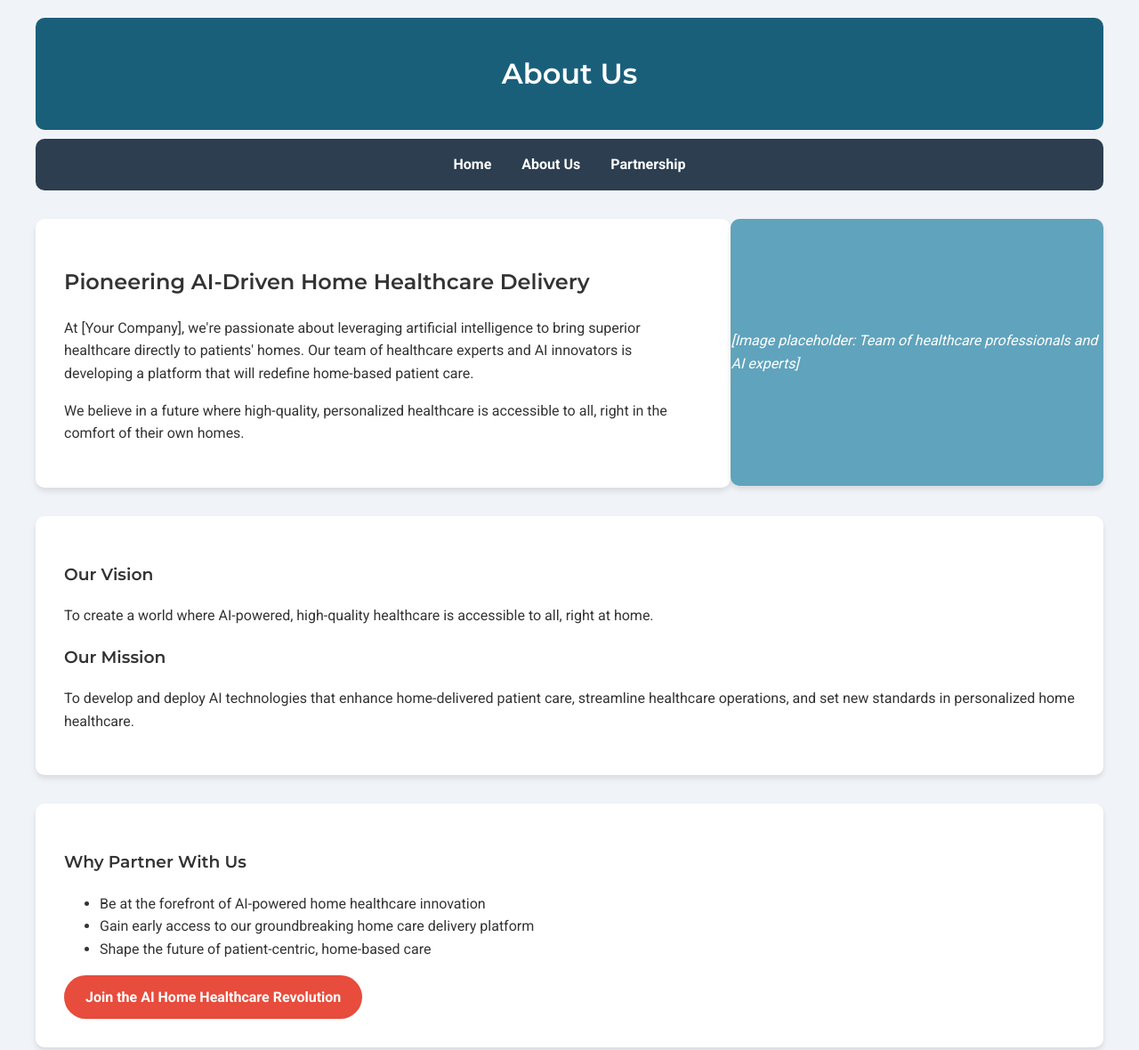
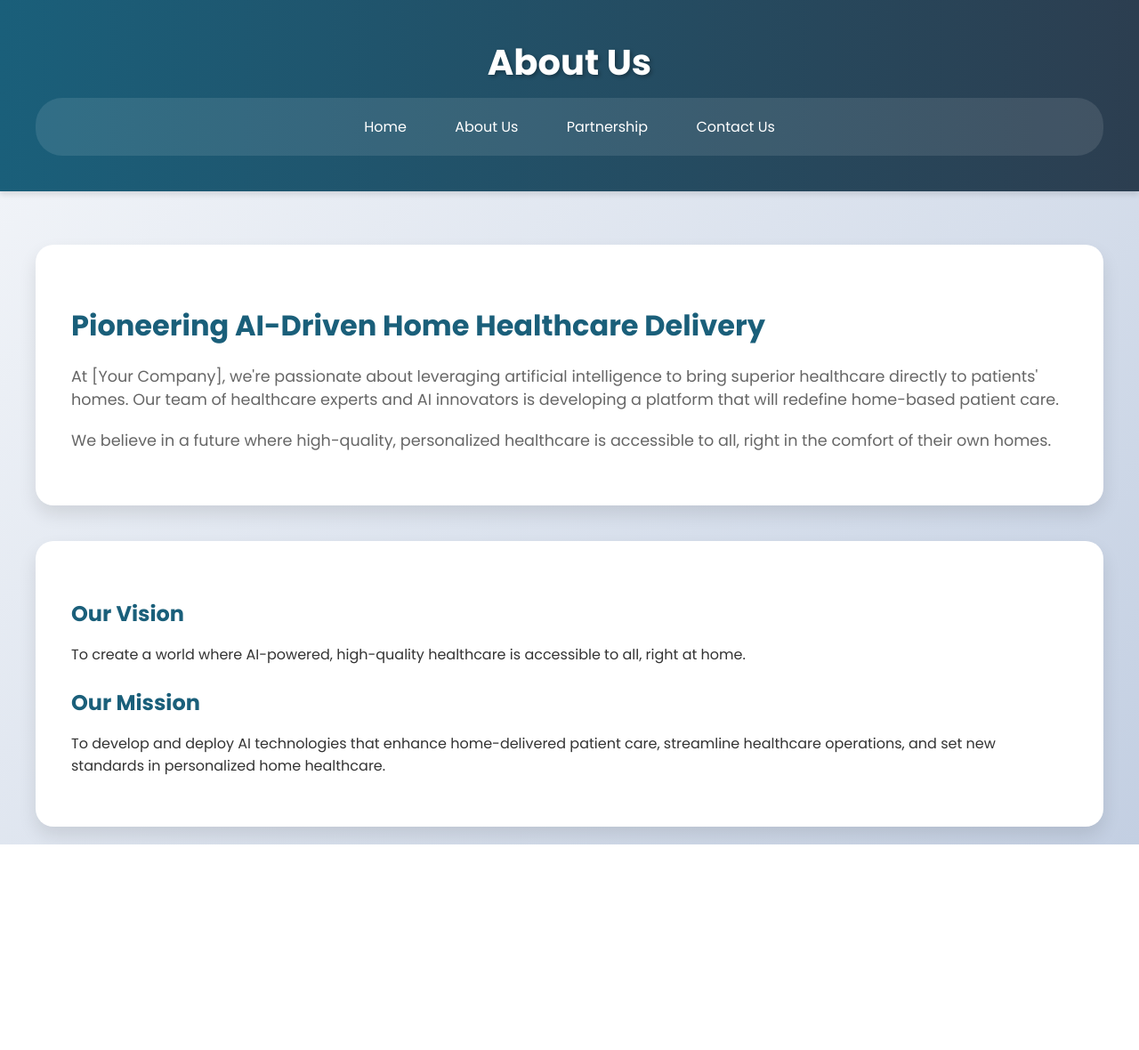
Before and after one commit to medapplication/medapplication, a plain HTML site: page about.html in a window 1280 px wide. Shown: the top 1180 px of the page at 89% size. After the commit the page ends 949 px from the top, so only its background shows below. Drawn offline with Linux system fonts and the light colour scheme.

Commit message:
Update about.html

```diff
--- a/about.html
+++ b/about.html
@@ -4,109 +4,100 @@
     <meta charset="UTF-8">
     <meta name="viewport" content="width=device-width, initial-scale=1.0">
     <title>About Us - AI-Powered Home Healthcare</title>
-    <link href="https://fonts.googleapis.com/css2?family=Roboto:wght@300;400;700&family=Montserrat:wght@600&display=swap" rel="stylesheet">
+    <link href="https://fonts.googleapis.com/css2?family=Poppins:wght@300;400;600;700&display=swap" rel="stylesheet">
     <style>
-        body {
-            font-family: 'Roboto', sans-serif;
-            line-height: 1.6;
+        body, html {
+            margin: 0;
+            padding: 0;
+            font-family: 'Poppins', sans-serif;
+            background: linear-gradient(135deg, #f5f7fa 0%, #c3cfe2 100%);
             color: #333;
+            min-height: 100vh;
+        }
+        .container {
             max-width: 1200px;
             margin: 0 auto;
             padding: 20px;
-            background-color: #f0f4f8;
         }
         header {
-            background-color: #1a5f7a;
+            background: linear-gradient(90deg, #1a5f7a, #2c3e50);
             color: white;
+            padding: 20px 0;
+            box-shadow: 0 4px 6px rgba(0,0,0,0.1);
+        }
+        h1 {
+            margin: 0;
+            font-size: 2.5em;
             text-align: center;
-            padding: 1rem;
-            border-radius: 10px;
+            text-shadow: 2px 2px 4px rgba(0,0,0,0.3);
         }
         nav {
-            background-color: #2c3e50;
-            padding: 1rem;
+            background-color: rgba(255,255,255,0.1);
+            padding: 10px 0;
+            margin-top: 10px;
+            border-radius: 30px;
             text-align: center;
-            border-radius: 10px;
-            margin-top: 10px;
         }
         nav a {
             color: white;
             text-decoration: none;
-            margin: 0 15px;
-            font-weight: bold;
-            transition: color 0.3s ease;
+            padding: 10px 20px;
+            margin: 0 5px;
+            border-radius: 20px;
+            transition: all 0.3s ease;
+            display: inline-block;
         }
         nav a:hover {
-            color: #3498db;
-        }
-        h1, h2, h3 {
-            font-family: 'Montserrat', sans-serif;
+            background-color: rgba(255,255,255,0.2);
         }
         .about-content {
-            display: flex;
-            justify-content: space-between;
-            margin-top: 2rem;
+            background: white;
+            border-radius: 20px;
+            padding: 40px;
+            margin-top: 40px;
+            box-shadow: 0 10px 20px rgba(0,0,0,0.1);
         }
-        .about-text {
-            flex-basis: 60%;
-            background-color: #ffffff;
-            padding: 2rem;
-            border-radius: 10px;
-            box-shadow: 0 4px 6px rgba(0, 0, 0, 0.1);
+        .about-content h2 {
+            color: #1a5f7a;
+            font-size: 2em;
+            margin-bottom: 20px;
         }
-        .about-image {
-            flex-basis: 35%;
-            background-color: #60a3bc;
-            height: 300px;
-            display: flex;
-            align-items: center;
-            justify-content: center;
-            font-style: italic;
-            color: white;
-            border-radius: 10px;
-            box-shadow: 0 4px 6px rgba(0, 0, 0, 0.1);
+        .about-content p {
+            color: #666;
+            font-size: 1.1em;
+            margin-bottom: 20px;
         }
         .vision-mission {
-            background-color: #ffffff;
-            padding: 2rem;
-            margin-top: 2rem;
-            border-radius: 10px;
-            box-shadow: 0 4px 6px rgba(0, 0, 0, 0.1);
+            background: white;
+            border-radius: 20px;
+            padding: 40px;
+            margin-top: 40px;
+            box-shadow: 0 10px 20px rgba(0,0,0,0.1);
         }
-        .cta-button {
-            display: inline-block;
-            background-color: #e74c3c;
-            color: white;
-            padding: 12px 24px;
-            text-decoration: none;
-            border-radius: 25px;
-            font-weight: bold;
-            transition: background-color 0.3s ease;
-        }
-        .cta-button:hover {
-            background-color: #c0392b;
+        .vision-mission h3 {
+            color: #1a5f7a;
+            font-size: 1.5em;
+            margin-bottom: 15px;
         }
     </style>
 </head>
 <body>
     <header>
+        <div class="container">
             <h1>About Us</h1>
-    </header>
             <nav>
                 <a href="index.html">Home</a>
                 <a href="about.html">About Us</a>
                 <a href="partnership.html">Partnership</a>
+                <a href="contact.html">Contact Us</a>
             </nav>
-    <main>
+        </div>
+    </header>
+    <main class="container">
         <section class="about-content">
-            <div class="about-text">
             <h2>Pioneering AI-Driven Home Healthcare Delivery</h2>
             <p>At [Your Company], we're passionate about leveraging artificial intelligence to bring superior healthcare directly to patients' homes. Our team of healthcare experts and AI innovators is developing a platform that will redefine home-based patient care.</p>
             <p>We believe in a future where high-quality, personalized healthcare is accessible to all, right in the comfort of their own homes.</p>
-            </div>
-            <div class="about-image">
-                [Image placeholder: Team of healthcare professionals and AI experts]
-            </div>
         </section>
         <section class="vision-mission">
             <h3>Our Vision</h3>
@@ -114,15 +105,6 @@
             <h3>Our Mission</h3>
             <p>To develop and deploy AI technologies that enhance home-delivered patient care, streamline healthcare operations, and set new standards in personalized home healthcare.</p>
         </section>
-        <section class="vision-mission">
-            <h3>Why Partner With Us</h3>
-            <ul>
-                <li>Be at the forefront of AI-powered home healthcare innovation</li>
-                <li>Gain early access to our groundbreaking home care delivery platform</li>
-                <li>Shape the future of patient-centric, home-based care</li>
-            </ul>
-            <a href="partnership.html" class="cta-button">Join the AI Home Healthcare Revolution</a>
-        </section>
     </main>
 </body>
 </html>
```
Lines whose indentation alone changed are shown as unchanged.
